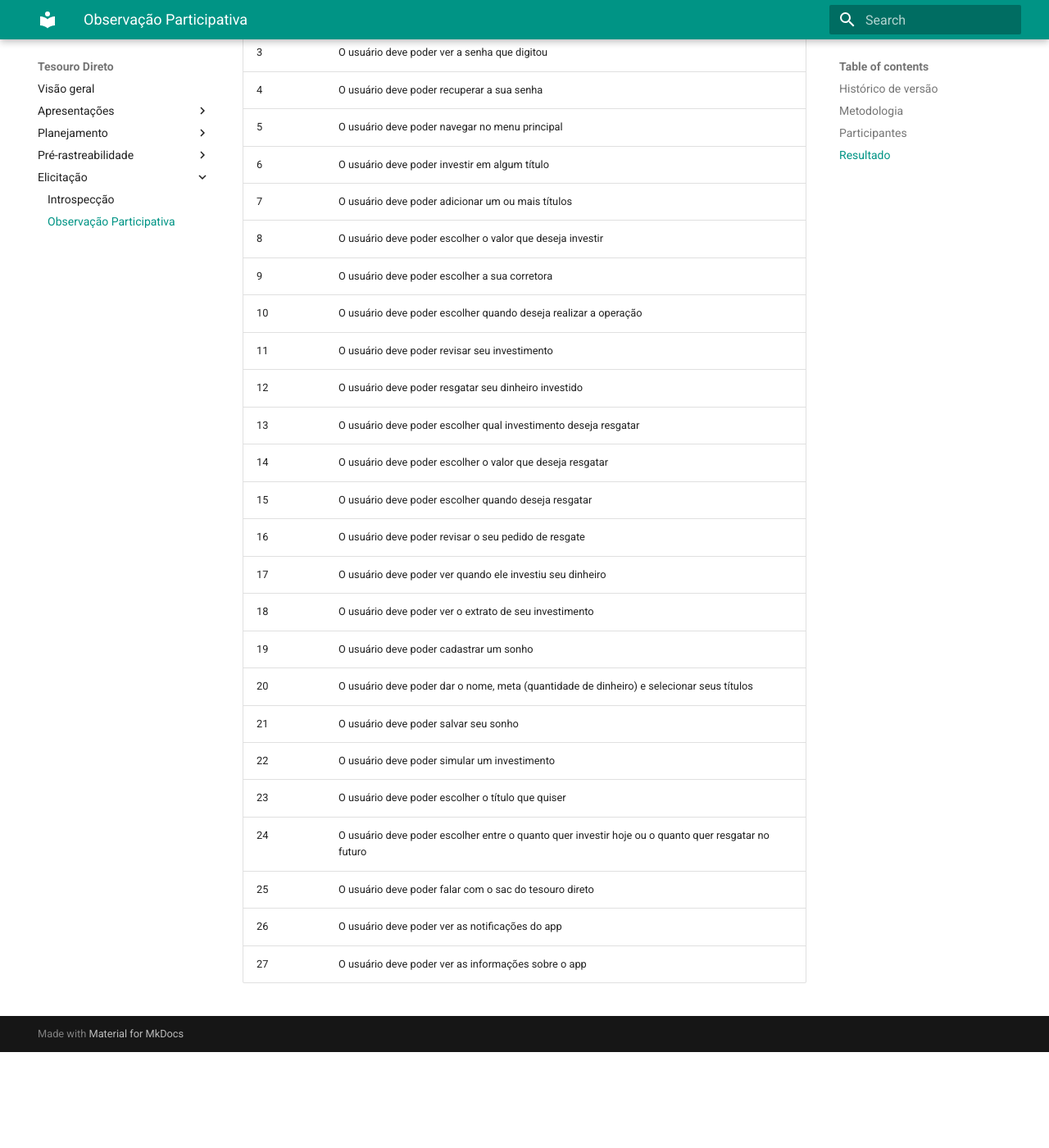
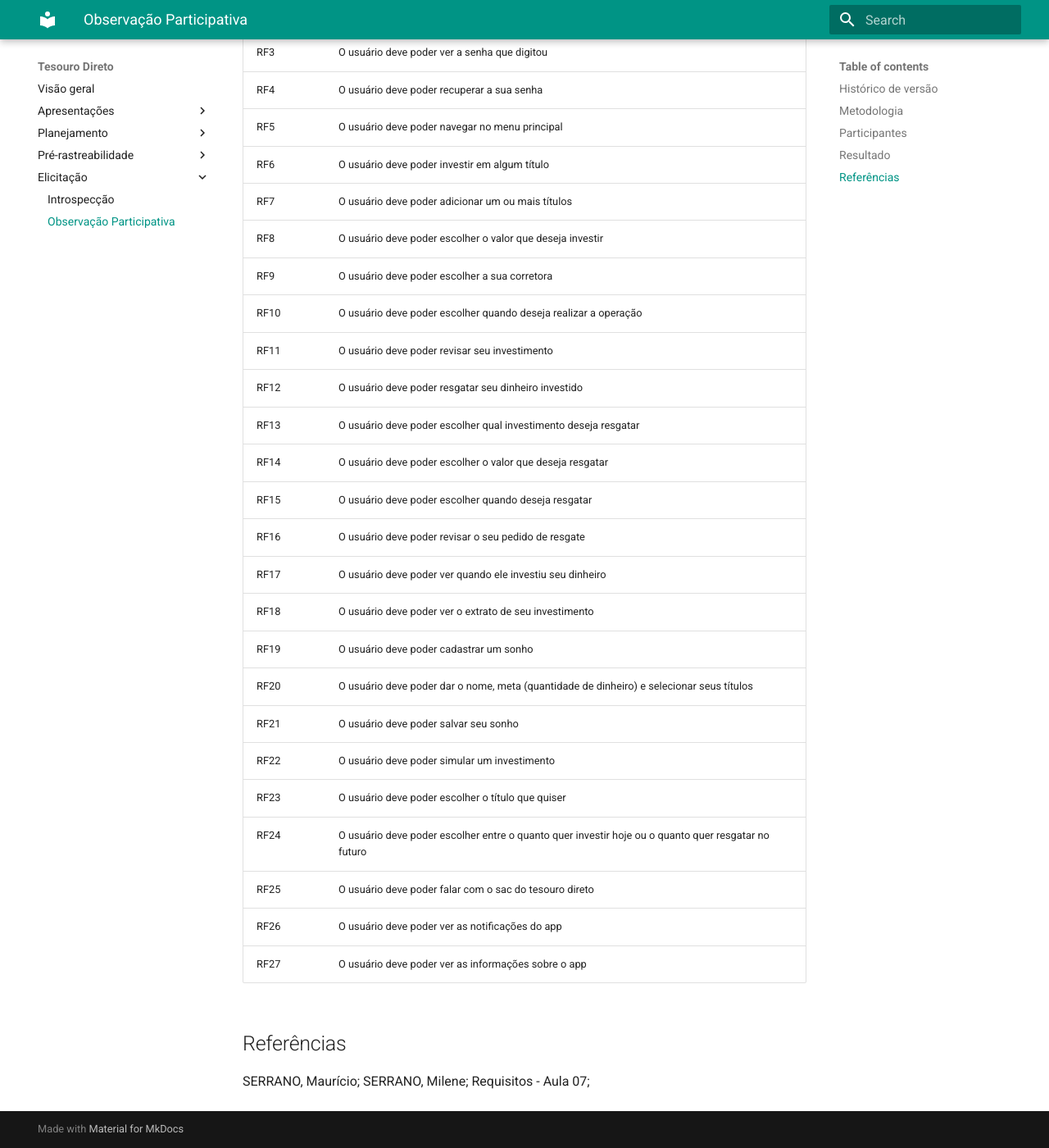
Before and after one commit to mibasFerraz/2021.1-TesouroDireto, an MkDocs documentation site: the page built from docs/observacao_participativa.md, in a window 1280 px wide and 1400 px high, scrolled down 832 px. Shown: the whole window at 82% size. Built offline with MkDocs 1.6.1 and Material for MkDocs 9.7.7, drawn with Linux system fonts in a browser that asks for light colours; before the commit the page ends 2115 px from its top, so only the background shows below that.

Commit message:
correçao nos requisitos e adiçao de referencia

```diff
--- a/docs/observacao_participativa.md
+++ b/docs/observacao_participativa.md
@@ -15,30 +15,33 @@
 
 |Numero|Requisitos|
 | -- | -- |
-|  1  |  O usuário deve poder se cadastrar com sua corretora  |
-|  2  |  O usuário deve poder realizar o login  |
-|  3  |  O usuário deve poder ver a senha que digitou  |
-|  4  |  O usuário deve poder recuperar a sua senha  |
-|  5  |  O usuário deve poder navegar no menu principal  |
-|  6  |  O usuário deve poder investir em algum título  |
-|  7  |  O usuário deve poder adicionar um ou mais títulos  |
-|  8  |  O usuário deve poder escolher o valor que deseja investir  |
-|  9  |  O usuário deve poder escolher a sua corretora  |
-|  10  |  O usuário deve poder escolher quando deseja realizar a operação  |
-|  11  |  O usuário deve poder revisar seu investimento  |
-|  12  |  O usuário deve poder resgatar seu dinheiro investido  |
-|  13  |  O usuário deve poder escolher qual investimento deseja resgatar  |
-|  14  |  O usuário deve poder escolher o valor que deseja resgatar  |
-|  15  |  O usuário deve poder escolher quando deseja resgatar  |
-|  16  |  O usuário deve poder revisar o seu pedido de resgate  |
-|  17  |  O usuário deve poder ver quando ele investiu seu dinheiro  |
-|  18  |  O usuário deve poder ver o extrato de seu investimento  |
-|  19  |  O usuário deve poder cadastrar um sonho  |
-|  20  |  O usuário deve poder dar o nome, meta (quantidade de dinheiro) e selecionar seus títulos  |
-|  21  |  O usuário deve poder salvar seu sonho  |
-|  22  |  O usuário deve poder simular um investimento  |
-|  23  |  O usuário deve poder escolher o título que quiser  |
-|  24  |  O usuário deve poder escolher entre o quanto quer investir hoje ou o quanto quer resgatar no futuro  |
-|  25  |  O usuário deve poder falar com o sac do tesouro direto  |
-|  26  |  O usuário deve poder ver as notificações do app  |
-|  27  |  O usuário deve poder ver as informações sobre o app  |
+|  RF1  |  O usuário deve poder se cadastrar com sua corretora  |
+|  RF2  |  O usuário deve poder realizar o login  |
+|  RF3  |  O usuário deve poder ver a senha que digitou  |
+|  RF4  |  O usuário deve poder recuperar a sua senha  |
+|  RF5  |  O usuário deve poder navegar no menu principal  |
+|  RF6  |  O usuário deve poder investir em algum título  |
+|  RF7  |  O usuário deve poder adicionar um ou mais títulos  |
+|  RF8  |  O usuário deve poder escolher o valor que deseja investir  |
+|  RF9  |  O usuário deve poder escolher a sua corretora  |
+|  RF10  |  O usuário deve poder escolher quando deseja realizar a operação  |
+|  RF11  |  O usuário deve poder revisar seu investimento  |
+|  RF12  |  O usuário deve poder resgatar seu dinheiro investido  |
+|  RF13  |  O usuário deve poder escolher qual investimento deseja resgatar  |
+|  RF14  |  O usuário deve poder escolher o valor que deseja resgatar  |
+|  RF15  |  O usuário deve poder escolher quando deseja resgatar  |
+|  RF16  |  O usuário deve poder revisar o seu pedido de resgate  |
+|  RF17  |  O usuário deve poder ver quando ele investiu seu dinheiro  |
+|  RF18  |  O usuário deve poder ver o extrato de seu investimento  |
+|  RF19  |  O usuário deve poder cadastrar um sonho  |
+|  RF20  |  O usuário deve poder dar o nome, meta (quantidade de dinheiro) e selecionar seus títulos  |
+|  RF21  |  O usuário deve poder salvar seu sonho  |
+|  RF22  |  O usuário deve poder simular um investimento  |
+|  RF23  |  O usuário deve poder escolher o título que quiser  |
+|  RF24  |  O usuário deve poder escolher entre o quanto quer investir hoje ou o quanto quer resgatar no futuro  |
+|  RF25  |  O usuário deve poder falar com o sac do tesouro direto  |
+|  RF26  |  O usuário deve poder ver as notificações do app  |
+|  RF27  |  O usuário deve poder ver as informações sobre o app  |
+
+## Referências
+SERRANO, Maurício; SERRANO, Milene; Requisitos - Aula 07;
```
